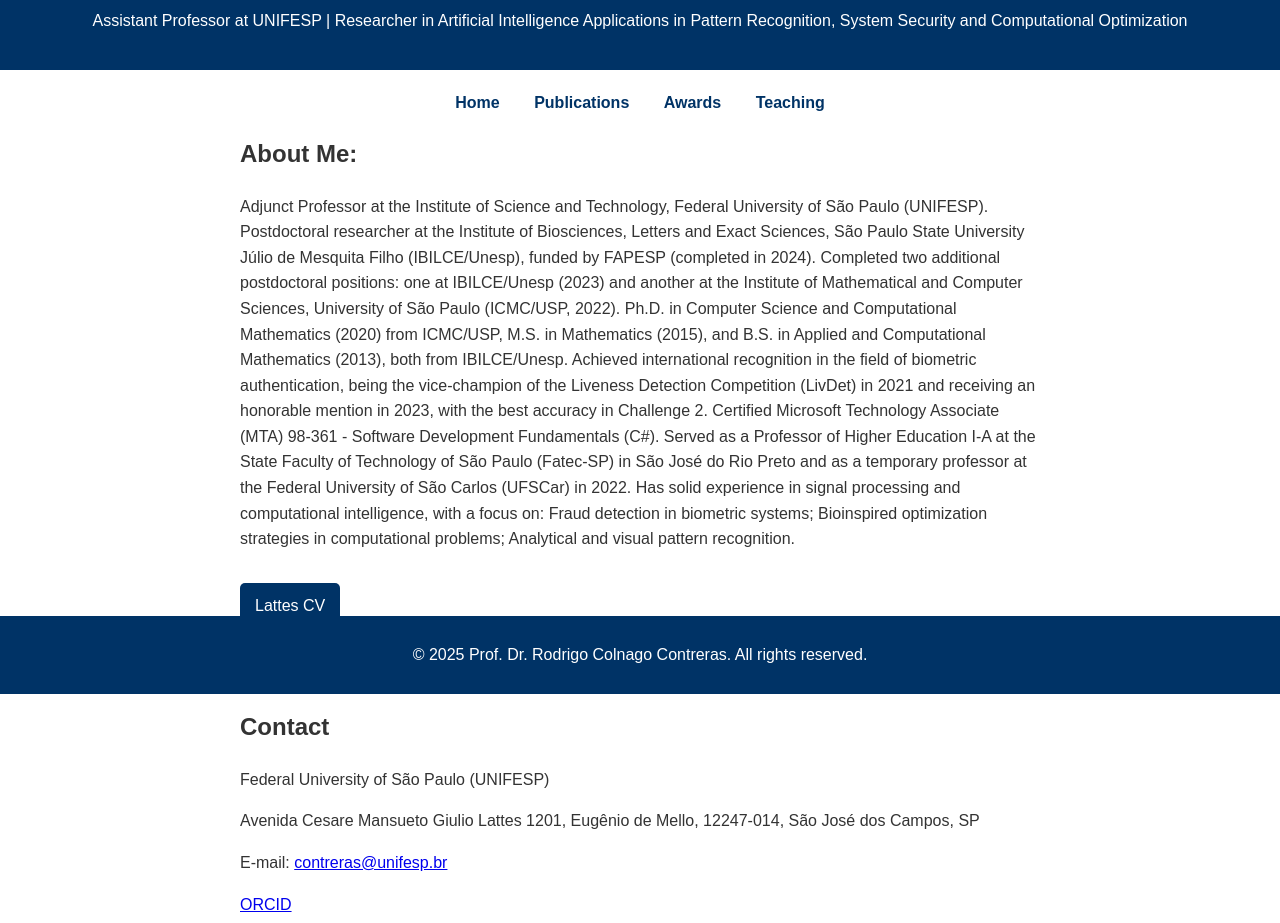
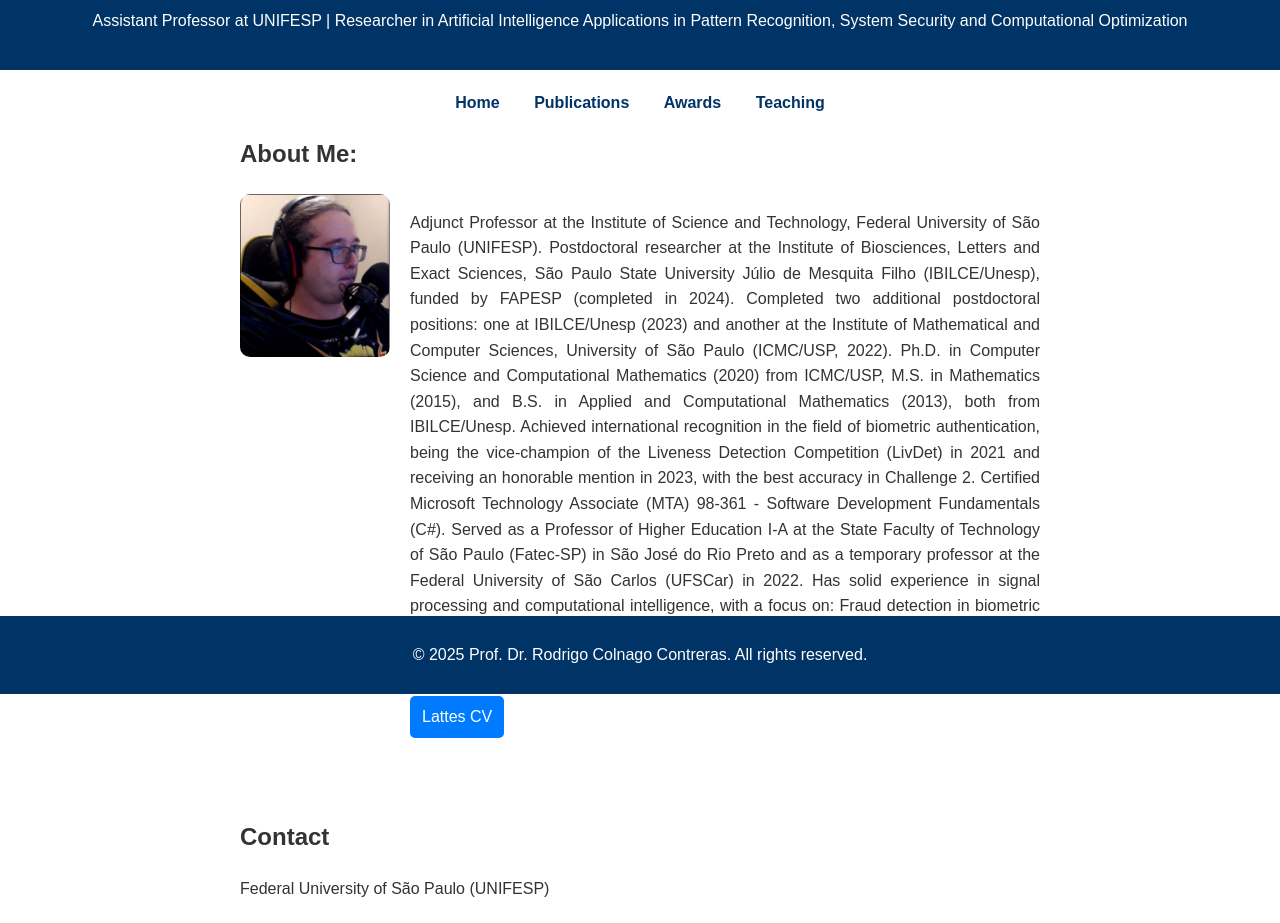
Before and after one commit to rodrigoccontreras/rodrigoccontreras.github.io, a plain HTML site: page index.html in a window 1280 px wide. Shown: the part 106-1029 px from the top of the page. Drawn offline with Linux system fonts and the light colour scheme.

Commit message:
Update index.html

```diff
--- a/index.html
+++ b/index.html
@@ -45,17 +45,35 @@
             width: 100%;
             bottom: 0;
         }
-        .btn {
+
+  .about-container {
+            display: flex; /* Cria um layout flexível para alinhar os elementos lado a lado */
+            align-items: flex-start; /* Alinha a imagem e o texto no topo */
+            gap: 20px; /* Espaçamento entre imagem e texto */
+        }
+
+        .about-container img {
+            width: 150px; /* Define a largura da imagem */
+            height: auto; /* Mantém a proporção da imagem */
+            border-radius: 10px; /* Adiciona cantos arredondados (opcional) */
+        }
+
+        .about-container p {
+            text-align: justify; /* Justifica o texto */
+        }
+
+        .about-container .btn {
             display: inline-block;
-            margin-top: 15px;
-            padding: 10px 15px;
-            background: #003366;
-            color: #fff;
-            text-decoration: none;
-            border-radius: 5px;
+            margin-top: 10px;
+            padding: 8px 12px;
+            background-color: #007BFF; /* Cor do botão */
+            color: white; /* Cor do texto */
+            text-decoration: none; /* Remove sublinhado */
+            border-radius: 5px; /* Cantos arredondados */
         }
-        .btn:hover {
-            background: #0055aa;
+
+        .about-container .btn:hover {
+            background-color: #0056b3; /* Cor ao passar o mouse */
         }
     </style>
 </head>
@@ -73,10 +91,16 @@
     </nav>
 
     <section id="about" class="about">
-        <h2>About Me:</h2>
-        <p>
-            Adjunct Professor at the Institute of Science and Technology, Federal University of São Paulo (UNIFESP). Postdoctoral researcher at the Institute of Biosciences, Letters and Exact Sciences, São Paulo State University Júlio de Mesquita Filho (IBILCE/Unesp), funded by FAPESP (completed in 2024). Completed two additional postdoctoral positions: one at IBILCE/Unesp (2023) and another at the Institute of Mathematical and Computer Sciences, University of São Paulo (ICMC/USP, 2022). Ph.D. in Computer Science and Computational Mathematics (2020) from ICMC/USP, M.S. in Mathematics (2015), and B.S. in Applied and Computational Mathematics (2013), both from IBILCE/Unesp. Achieved international recognition in the field of biometric authentication, being the vice-champion of the Liveness Detection Competition (LivDet) in 2021 and receiving an honorable mention in 2023, with the best accuracy in Challenge 2. Certified Microsoft Technology Associate (MTA) 98-361 - Software Development Fundamentals (C#). Served as a Professor of Higher Education I-A at the State Faculty of Technology of São Paulo (Fatec-SP) in São José do Rio Preto and as a temporary professor at the Federal University of São Carlos (UFSCar) in 2022. Has solid experience in signal processing and computational intelligence, with a focus on: Fraud detection in biometric systems; Bioinspired optimization strategies in computational problems; Analytical and visual pattern recognition.        </p>
-        <a class="btn" href="http://lattes.cnpq.br/6307490411436192" target="_blank">Lattes CV</a>
+         <h2>About Me:</h2>
+    <div class="about-container">
+        <img src="4x4_defesa.png" alt="Your Photo">
+        <div>
+            <p>
+                Adjunct Professor at the Institute of Science and Technology, Federal University of São Paulo (UNIFESP). Postdoctoral researcher at the Institute of Biosciences, Letters and Exact Sciences, São Paulo State University Júlio de Mesquita Filho (IBILCE/Unesp), funded by FAPESP (completed in 2024). Completed two additional postdoctoral positions: one at IBILCE/Unesp (2023) and another at the Institute of Mathematical and Computer Sciences, University of São Paulo (ICMC/USP, 2022). Ph.D. in Computer Science and Computational Mathematics (2020) from ICMC/USP, M.S. in Mathematics (2015), and B.S. in Applied and Computational Mathematics (2013), both from IBILCE/Unesp. Achieved international recognition in the field of biometric authentication, being the vice-champion of the Liveness Detection Competition (LivDet) in 2021 and receiving an honorable mention in 2023, with the best accuracy in Challenge 2. Certified Microsoft Technology Associate (MTA) 98-361 - Software Development Fundamentals (C#). Served as a Professor of Higher Education I-A at the State Faculty of Technology of São Paulo (Fatec-SP) in São José do Rio Preto and as a temporary professor at the Federal University of São Carlos (UFSCar) in 2022. Has solid experience in signal processing and computational intelligence, with a focus on: Fraud detection in biometric systems; Bioinspired optimization strategies in computational problems; Analytical and visual pattern recognition.
+            </p>
+            <a class="btn" href="http://lattes.cnpq.br/6307490411436192" target="_blank">Lattes CV</a>
+        </div>
+    </div>
     </section>
 
     <section id="contact" class="contact">
```
